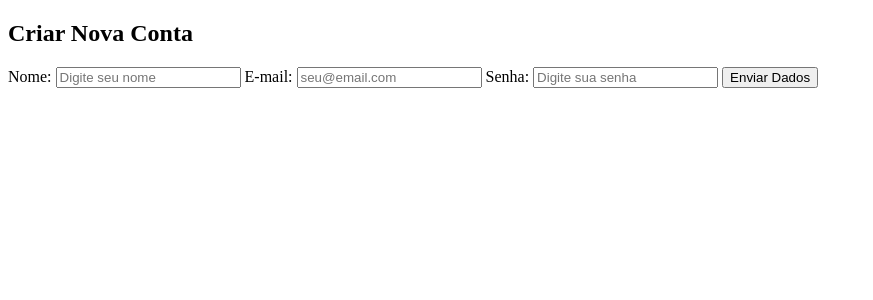
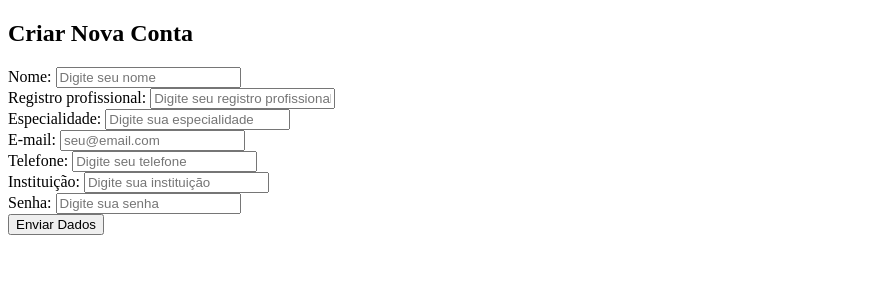
Before and after one commit to beepies/siteCromossomoFragilFork, a PHP site: page / in a window 1280 px wide. Shown: the top 300 px of the page, without its empty margins (0-873 px from the left). Run offline with PHP 8.4, Linux system fonts and the light colour scheme.

Commit message:
ajustei o cadastro e login para o novo banco de dados (quase fiquei maluco tentando achar o erro)

```diff
--- a/JS/script.js
+++ b/JS/cadastro.js
@@ -7,9 +7,13 @@ formulario.addEventListener('submit', async function(event) {
 
     const dados = {
         nome: document.getElementById('nome').value,
+        Registro_profissional: document.getElementById('Registro_profissional').value,
+        Especialidade: document.getElementById('Especialidade').value,
         email: document.getElementById('email').value,
+        telefone: document.getElementById('telefone').value,
+        Instituicao: document.getElementById('Instituicao').value,
         senha: document.getElementById('senha').value
     };
 
-    alert(await resultado('php/back-end.php', dados, formulario));
+    alert(await resultado('php/cadastro.php', dados, formulario));
 });
--- a/index.html
+++ b/index.html
@@ -4,7 +4,7 @@
 <head>
     <meta charset="UTF-8">
     <title>Cadastro de Usuário</title>
-    <script type="module" src="JS/script.js" defer></script>
+    <script type="module" src="JS/cadastro.js" defer></script>
 </head>
 
 <body>
@@ -17,12 +17,25 @@
 
         <label for="nome">Nome:</label>
         <input type="text" id="nome" placeholder="Digite seu nome" required>
-
+        <br>
+        <label for="Registro_profissional">Registro profissional:</label>
+        <input type="text" id="Registro_profissional" placeholder="Digite seu registro profissional" required>
+        <br>
+        <label for="Especialidade">Especialidade:</label>
+        <input type="text" id="Especialidade" placeholder="Digite sua especialidade" required>
+        <br>
         <label for="email">E-mail:</label>
         <input type="email" id="email" placeholder="seu@email.com" required>
+        <br>
+        <label for="telefone">Telefone:</label>
+        <input type="tel" id="telefone" placeholder="Digite seu telefone" required>
+        <br>
+        <label for="Instituicao">Instituição:</label>
+        <input type="text" id="Instituicao" placeholder="Digite sua instituição" required>
+        <br>
         <label for="senha">Senha:</label>
         <input type="password" id="senha" placeholder="Digite sua senha" required>
-
+        <br>
         <button type="submit">Enviar Dados</button>
     </form>
 
--- a/php/config.php
+++ b/php/config.php
@@ -7,8 +7,8 @@ header('Content-Type: application/json');
 // Conexão única
 $host = "localhost";
 $user = "root";
-$pass = "";
-$db   = "meu_site";
+$pass = "1404_Felicia";
+$db   = "sindrome_x";
 $conn = new mysqli($host, $user, $pass, $db);
 
 if ($conn->connect_error) {
--- a/php/login.php
+++ b/php/login.php
@@ -15,11 +15,11 @@ if ($dados) {
 
     try {
         //Query para verificar se o usuário existe e obter a senha hash
-        $sql = "SELECT * FROM usuarios WHERE email = ?";
+        $sql = "SELECT id_profissional, nome_completo, email, senha FROM profissional_saude WHERE email = ?";
         $stmt = $conn->prepare($sql);
 
         if (!$stmt) {
-            throw new Exception("Erro na preparação do banco");
+            throw new Exception("Erro na preparação do banco: " . $conn->error);
         }
 
         $stmt->bind_param("s", $email);
@@ -32,6 +32,8 @@ if ($dados) {
             responder('erro', "E-mail ou senha incorretos");
         }
 
+        responder('sucesso', "Login realizado com sucesso", ['usuario' => ['id' => $usuario['id_profissional'], 'nome' => $usuario['nome_completo']]]);
+
         $stmt->close();
     } catch (Exception $e) {
         responder('erro', $e->getMessage());
```
Also changed, not shown: php/back-end.php (deleted, +0 -47 lines), php/cadastro.php (added, +61 -0 lines), 1 other file.
